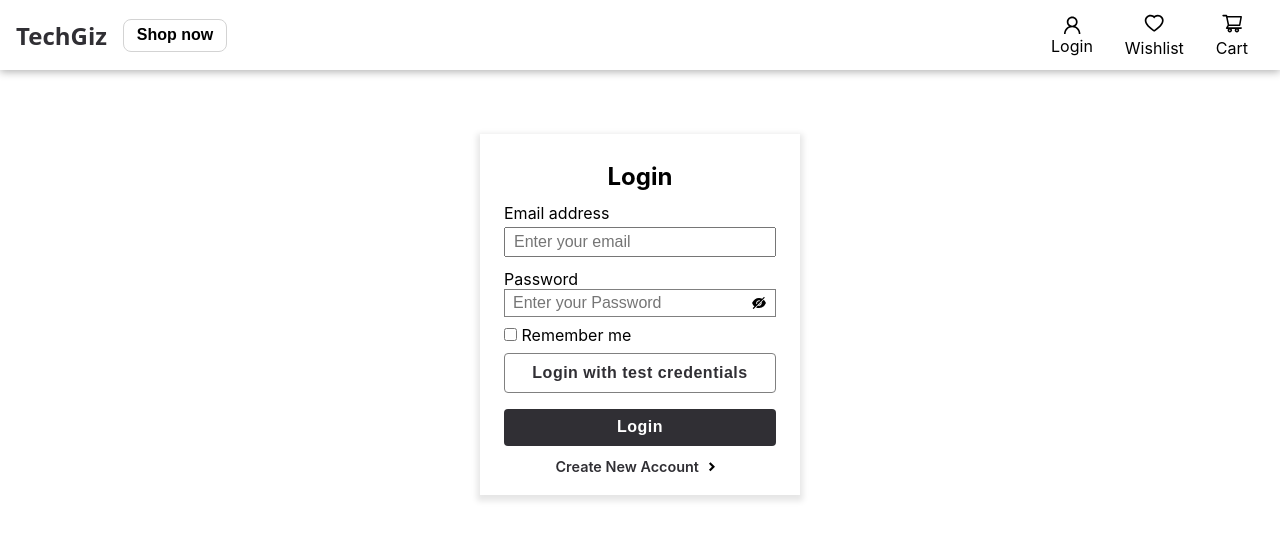
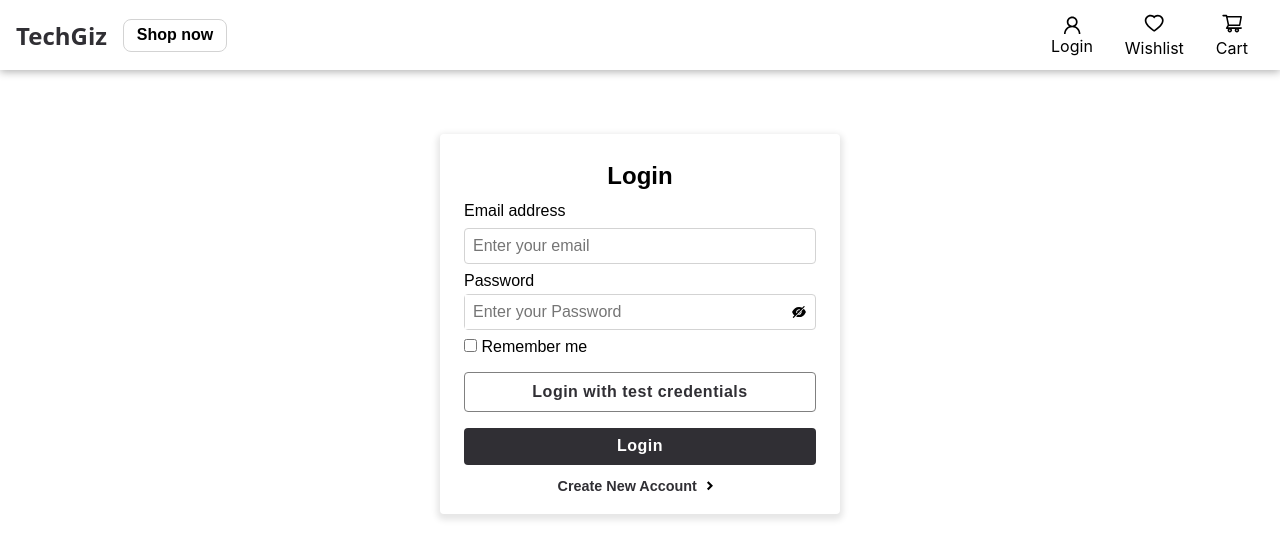
Before and after one commit to gkumar-pandey/Techgiz-ecommerce, a React (Create React App) app: page /login in a window 1280 px wide. Shown: the top 558 px of the page. Built offline with nearby package versions, Linux system fonts and the light colour scheme; no server answers; what miragejs would draw is missing.

Commit message:
style: change styling of auth form

```diff
--- a/src/Components/Input/Input.css
+++ b/src/Components/Input/Input.css
@@ -1,26 +1,33 @@
 .label {
   font-size: 1rem;
+  font-family: sans-serif;
 }
 
 .form_input_wrapper {
-  margin: 0.5rem 0;
   width: 100%;
 }
 
 .form_input {
-  padding: 0.25rem 0.5rem;
-  margin: 0.25rem 0;
+  padding: 0.5rem;
+  margin: 0.5rem 0;
   font-size: 1rem;
   width: 100%;
+  border: 1px solid lightgrey;
+  border-radius: 0.25rem;
+}
+.form_input:focus {
+  outline: none;
 }
 
 .password_input {
-  border: 1px solid grey;
+  border: 1px solid lightgrey;
+  border-radius: 0.25rem;
+  margin: 0.25rem 0;
 }
 .password_input input {
   border: none;
   flex: 1;
-  padding: 0.25rem 0.5rem;
+  padding: 0.5rem;
   font-size: 1rem;
   width: 100%;
 }
--- a/src/Pages/Authpages/LoginPage/LoginPage.jsx
+++ b/src/Pages/Authpages/LoginPage/LoginPage.jsx
@@ -65,7 +65,7 @@ const LoginPage = () => {
               label={"Password"}
             />
           </div>
-          <div>
+          <div className="my-1">
             <input
               className="cursor-pointer"
               checked={isSaveUser}
--- a/src/Pages/Authpages/SignUpPage/SignUpPage.jsx
+++ b/src/Pages/Authpages/SignUpPage/SignUpPage.jsx
@@ -16,7 +16,7 @@ import { useAuth } from "../../../Context";
 const SignUpPage = () => {
   const {
     userState: {
-      user: { firstName, lastName, email, password, confirmPassword },
+      signUpUser: { firstName, lastName, email, password, confirmPassword },
       signUpError,
       isLoading
     },
--- a/src/Pages/Authpages/authpage.css
+++ b/src/Pages/Authpages/authpage.css
@@ -1,17 +1,20 @@
 .login_form_container,
 .signup_form_container {
   margin-top: 4rem;
+  font-family: sans-serif;
 }
 
 .login_form,
 .signup_form {
-  flex-basis: 20rem;
+  width: 100%;
+  max-width: 25rem;
+  margin: 0rem 1rem;
+  border-radius: 0.25rem;
 }
 
 .login_form_wrapper,
 .signup_form_wrapper {
   padding: 1rem 1.5rem;
-  border-radius: 0.25rem;
 }
 
 .login_form_title,
--- a/src/Pages/index.jsx
+++ b/src/Pages/index.jsx
@@ -1,8 +1,17 @@
+import Home from "./Home/Home";
+import ProductsPage from "./Productspage/ProductsPage";
+import LoginPage from "./Authpages/LoginPage/LoginPage";
+import SignUpPage from "./Authpages/SignUpPage/SignUpPage";
 import WishlistPage from "./WishlistPage/WishlistPage";
 import ProductDetailsPage from "./ProductDetailsPage/ProductDetailsPage";
 import CartPage from "./CartPage/CartPage";
-export * from "./Home/Home";
-export * from "./Authpages/index";
-export * from "./Productspage/ProductsPage";
 
-export { WishlistPage, ProductDetailsPage };
+export {
+  WishlistPage,
+  ProductDetailsPage,
+  ProductsPage,
+  CartPage,
+  Home,
+  LoginPage,
+  SignUpPage
+};
```
Also changed, not shown: src/App.js (+10 -10 lines).
